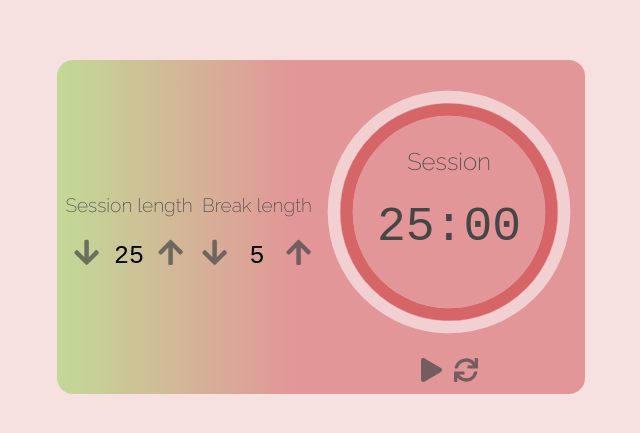
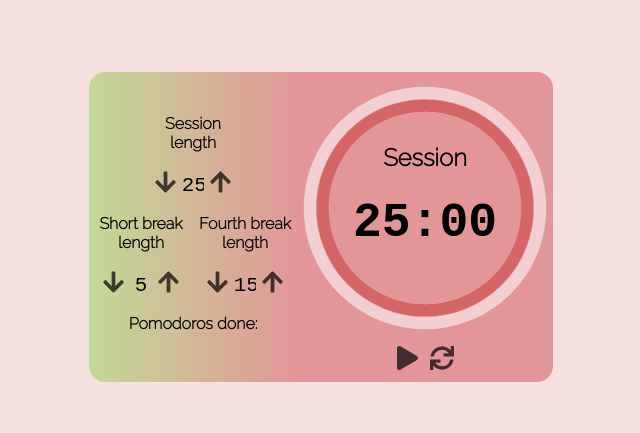
Before and after one commit to danijels/pomodoro-clock, a React (Create React App) app: page / in a window 1280 px wide. Shown: the part 173-606 px from the top of the page, without its empty margins (319-959 px from the left). Built offline with nearby package versions, Linux system fonts and the light colour scheme.

Commit message:
Technique update
Added keeping track of how many sessions it has been. Added the option of making every fourth break longer.

```diff
--- a/package.json
+++ b/package.json
@@ -1,6 +1,6 @@
 {
   "name": "pomodoro-clock",
-  "version": "0.1.0",
+  "version": "0.1.1",
   "homepage": "https://danijels.github.io/pomodoro-clock",
   "dependencies": {
     "@fortawesome/fontawesome-svg-core": "^1.2.35",
--- a/src/App.js
+++ b/src/App.js
@@ -11,13 +11,16 @@ const App = (props) => {
     const audioRef = useRef();
 
     const [sessionLength, setSessionLength] = useState(25);
-    const [breakLength, setBreakLength] = useState(5);
+    const [short, setShort] = useState(5);
+    const [fourth, setFourth] = useState(15);
+    const [breakLength, setBreakLength] = useState(short);
     const [displayTime, setDisplayTime] = useState(sessionLength+':00');
     const [current, setCurrent] = useState('Session');
     const [running, setRunning] = useState(false);
     const [newPeriod, setNewPeriod] = useState('');
     //283 is default because it matches the bigger circle
     const [remaining, setRemaining] = useState('283');
+    const [pomodoros, setPomodoros] = useState(0);
     //This is the function that runs in a loop
     //Takes the difference between the starting time and the moment at which runs
     //Subtracts that from the initial length
@@ -56,11 +59,19 @@ const App = (props) => {
             const length = breakLength < 10 ? '0'+breakLength : breakLength;
             setDisplayTime(length+':00');
             setRunning(true);
+            setPomodoros(p => p + 1);
         } else if (newPeriod === 'session') {
             setCurrent('Session');
             const length = sessionLength < 10 ? '0'+sessionLength : sessionLength;
             setDisplayTime(length+':00');
             setRunning(true);
+            //The tally mark gets added only when a session ENDS so we set the longer break
+            //while in the 4th pomodoro i.e. when there are 3 tally marks
+            if (pomodoros === 3) setBreakLength(fourth);
+            if (pomodoros === 4) {
+                setBreakLength(short);
+                setPomodoros(0);
+            }
         }
     }, [newPeriod]);
     //Responds to changes in sessionLength and adjusts the value displayed in the timer accordingly
@@ -79,6 +90,10 @@ const App = (props) => {
         const clear = (int) => { clearInterval(int) };
         if (!running) clear(intervalRef.current);
     }, [running]);
+
+    useEffect(() => {
+        setBreakLength(short);
+    }, [short]);
     //Handles incrementing and decrementing of the sessionLength
     //If the timer is running the buttons do not respond
     const handleSessionClick = (e) => {
@@ -95,8 +110,10 @@ const App = (props) => {
     const handleBreakClick = (e) => {
         const id = e.currentTarget.id;
         if (!running) {
-            if (breakLength < 60 && id === 'break-increment') setBreakLength(breakLength => breakLength + 1);
-            if (breakLength > 1 && id === 'break-decrement') setBreakLength(breakLength => breakLength - 1);
+            if (short < 60 && id === 'short-increment') setShort(breakLength => breakLength + 1);
+            if (short > 1 && id === 'short-decrement') setShort(breakLength => breakLength - 1);
+            if (fourth < 60 && id === 'fourth-increment') setFourth(breakLength => breakLength + 1);
+            if (fourth > 1 && id === 'fourth-decrement') setFourth(breakLength => breakLength - 1);
         }
     }
     //Handles a click on the start_stop button
@@ -123,7 +140,8 @@ const App = (props) => {
         if (!running) {
             if ((Number(val) > 0 && Number(val) <= 60) || val === '') {
                 if (input.id === 'session-length') setSessionLength(input.value);
-                if (input.id === 'break-length') setBreakLength(input.value);
+                if (input.id === 'short-length') setShort(input.value);
+                if (input.id === 'fourth-length') setFourth(input.value);
             }
         }
     }
@@ -147,13 +165,26 @@ const App = (props) => {
                       value={sessionLength}
                       handleChange={change}
                     />
+                    <div>
                         <LengthControl
-                  name='break'
-                  title='Break length'
+                          name='short'
+                          title='Short break length'
                           handleClick={handleBreakClick}
-                  value={breakLength}
+                          value={short}
                           handleChange={change}
                         />
+                        <LengthControl
+                          name='fourth'
+                          title='Fourth break length'
+                          handleClick={handleBreakClick}
+                          value={fourth}
+                          handleChange={change}
+                        />
+                    </div>
+
+                <p id='counter'>
+                    {`Pomodoros done: ${'|'.repeat(pomodoros)}`}
+                </p>
             </div>
             <div id='timer-controls-wrapper'>
                 <Timer
--- a/src/App.scss
+++ b/src/App.scss
@@ -4,7 +4,7 @@ $main-font: Raleway, sans-serif;
 $numbers-font: Inconsolata, monospace;
 
 $body-color: rgb(246, 224, 224);
-$text-color: rgb(70, 70, 70);
+$text-color: rgb(0, 0, 0);
 $border-color: rgba(4, 53, 16, 0.8);
 
 html {
@@ -12,10 +12,15 @@ html {
 }
 
 body {
+  align-items: center;
   background-color: $body-color;
   box-sizing: border-box;
   color: $text-color;
+  display: flex;
   font-family: $main-font;
+  font-weight: bold;
+  height: 100vh;
+  justify-content: center;
   width: 100%;
 }
 
@@ -37,33 +42,34 @@ button {
   border-radius: 1rem;
   display: flex;
   flex-direction: column;
-  left: 50%;
-  padding: 0.5rem;
-  position: absolute;
-  top: 50%;
-  transform: translate(-50%, -50%);
-
+  margin: 0.2rem 0;
+  padding-bottom: 0.5rem;
   #length-control {
+    align-items: center;
     display: flex;
-    flex-direction: row;
-    justify-content: space-between;
-    div {
-      font-size: 1.2em;
-      line-height: 1em;
+    flex-direction: column;
+    justify-content: center;
+    #session-wrapper,
+    #short-wrapper,
+    #fourth-wrapper {
+      display: inline-block;
       margin: 0em;
       padding: 0;
       text-align: center;
-      width: 8rem;
+      width: 6.5rem;
       input {
         background-color: inherit;
         border: none;
         display: inline-block;
         font-family: $numbers-font;
         font-size: 1.3em;
-        max-width: 2rem;
-        padding: 0.3em;
+        max-width: 1.4rem;
+        padding: 0;
         text-align: center;
       }
+    }
+    p {
+      text-align: center;
     }
   }
 
@@ -75,7 +81,7 @@ button {
     #timer {
       align-items: center;
       display: flex;
-      height: 16rem;
+      height: 15rem;
       justify-content: center;
       margin: 1em 0;
       position: relative;
--- a/src/components/lengthControl.js
+++ b/src/components/lengthControl.js
@@ -2,7 +2,7 @@ import Control from "./control.js"
 import { faArrowDown, faArrowUp } from "@fortawesome/free-solid-svg-icons"
 
 const LengthControl = (props) => (
-  <div>
+  <div id={props.name+'-wrapper'}>
     <p id={props.name+'-label'}>{props.title}</p>
     <Control
       id={props.name+'-decrement'}
```
Also changed, not shown: 2 other files (tests, documents, lock files or other folders). Lines whose indentation alone changed are shown as unchanged.
